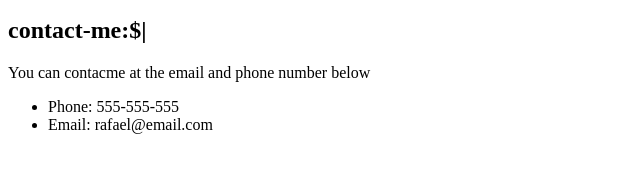
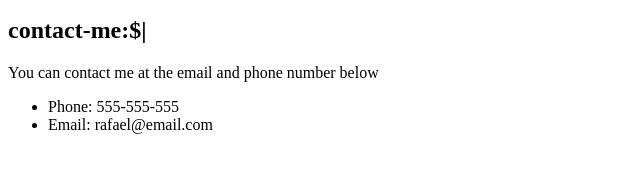
Before and after one commit to rafaelgalvan/Terminal-Style-Landing-Page, a plain HTML site: page index.html in a window 1280 px wide. Shown: the part 384-556 px from the top of the page, 0-640 px from the left. Drawn offline with Linux system fonts and the light colour scheme.

Commit message:
updating the contact session

```diff
--- a/index.html
+++ b/index.html
@@ -40,7 +40,7 @@
 
       <div id="contact-content">
         <h2>contact-me:$<span class="cursor">|</span></h2>
-        <p>You can contacme at the email and phone number below</p>
+        <p>You can contact me at the email and phone number below</p>
         <ul>
           <li>Phone: 555-555-555</li>
           <li>Email: rafael@email.com</li>
```
